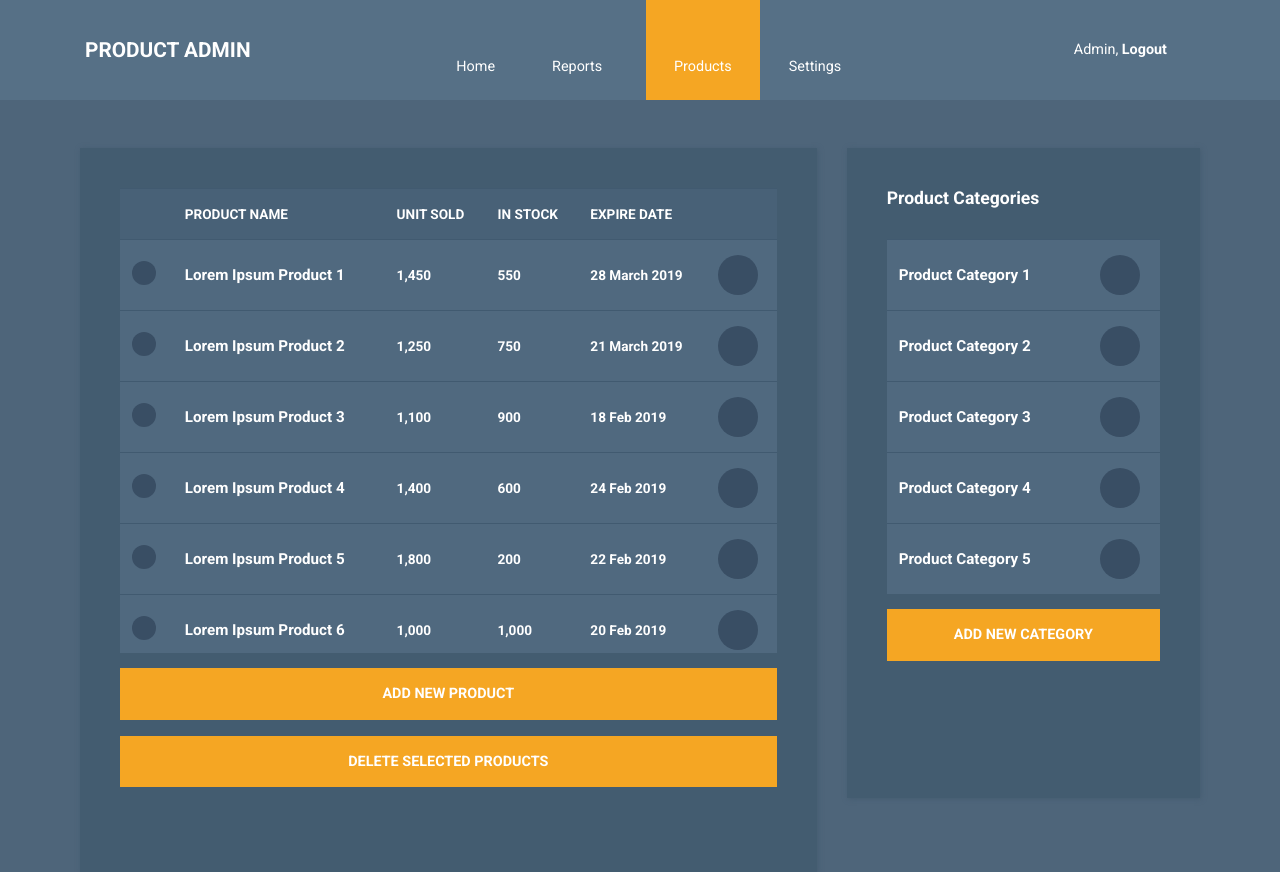
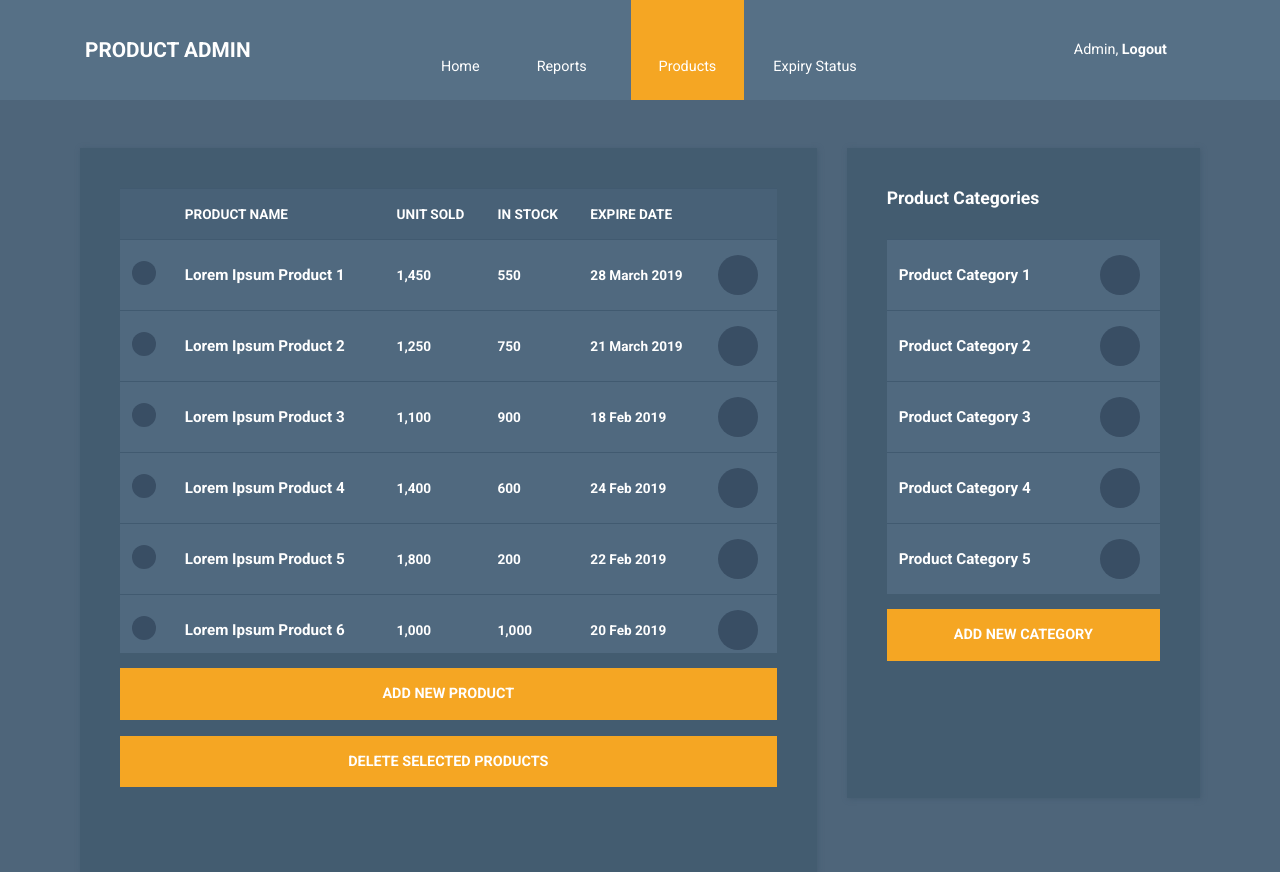
Before and after one commit to Nkshra09/ProductLifecycleMgnt, a PHP site: page /products.php in a window 1280 px wide. Shown: the top 872 px of the page. Run offline with PHP 8.4, Linux system fonts and the light colour scheme; some web fonts are replaced.

Commit message:
Update products.php

```diff
--- a/products.php
+++ b/products.php
@@ -82,7 +82,7 @@
                 aria-haspopup="true"
                 aria-expanded="false">
                 <i class="fas fa-cog"></i>
-                <span> Settings <i class="fas fa-angle-down"></i> </span>
+                <span> Expiry Status <i class="fas fa-angle-down"></i> </span>
               </a>
 
             </li>
```
